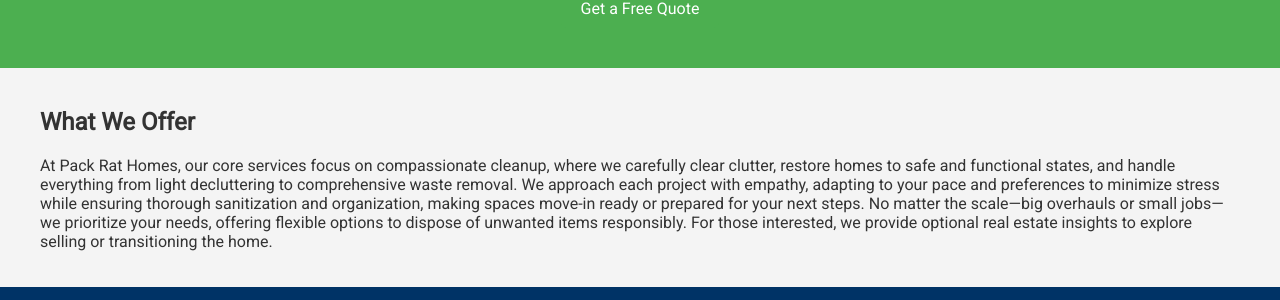
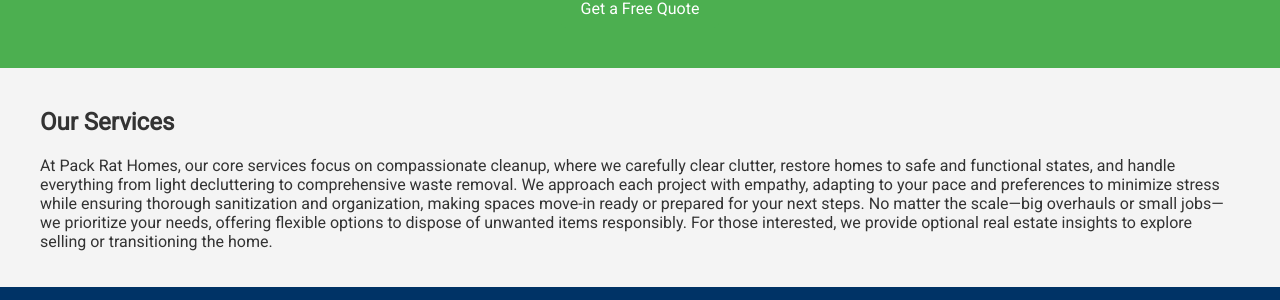
Before and after one commit to thebossnow/PackRatHomes.com, a Jekyll site: the page built from index.html, in a window 1280 px wide. Shown: the part 350-650 px from the top of the page. Built offline with Jekyll 4.4.1, drawn with Linux system fonts in a browser that asks for light colours.

Commit message:
Update index.html
Switch to Jeklyl

```diff
--- a/index.html
+++ b/index.html
@@ -1,35 +1,15 @@
-<!DOCTYPE html>
-<html lang="en">
-<head>
-    <meta charset="UTF-8">
-    <meta name="viewport" content="width=device-width, initial-scale=1.0">
-    <title>Pack Rat Homes - Hoarding Cleanup & Real Estate Solutions</title>
-    <link href="https://fonts.googleapis.com/css2?family=Montserrat&family=Roboto&display=swap" rel="stylesheet">
-    <link rel="stylesheet" href="styles.css">
-</head>
-<body>
-    <header>
-        <h1 style="font-family: 'Montserrat', sans-serif;">Pack Rat Homes</h1>
-        <p>Compassionate Cleanup for Hoarder Properties – Turning Clutter into Opportunity</p>
-    </header>
-    <nav>
-        <a href="index.html">Home</a>
-        <a href="services.html">Services</a>
-        <a href="about.html">About Us</a>
-        <a href="contact.html">Contact</a>
-    </nav>
+---
+layout: default
+title: Pack Rat Homes - Hoarding Cleanup & Real Estate Solutions
+---
 <div class="hero">
     <h2>We Clean, Buy, and Sell Hoarder Homes</h2>
     <p>Specializing in sensitive hoarding cleanups with a real estate focus. Get a fresh start – and potentially sell your property to us!</p>
-        <a href="contact.html" class="cta-button">Get a Free Quote</a>
+    <a href="/contact.html" class="cta-button">Get a Free Quote</a>
 </div>
 <section>
-        <h2>What We Offer</h2>
+    <h2>Our Services</h2>
     <p>At Pack Rat Homes, our core services focus on compassionate cleanup, where we carefully clear clutter, restore homes to safe and functional states, and handle everything from light decluttering to comprehensive waste removal. We approach each project with empathy, adapting to your pace and preferences to minimize stress while ensuring thorough sanitization and organization, making spaces move-in ready or prepared for your next steps. No matter the scale—big overhauls or small jobs—we prioritize your needs, offering flexible options to dispose of unwanted items responsibly. For those interested, we provide optional real estate insights to explore selling or transitioning the home.</p>
-        <!-- Add teaser boxes or links to services.html -->
 </section>
-    <footer>
-        <p>&copy; 2025 Pack Rat Homes | San Diego County | Call: (760) 289-5095</p>
-    </footer>
 </body>
 </html>
```
Lines whose indentation alone changed are shown as unchanged.
